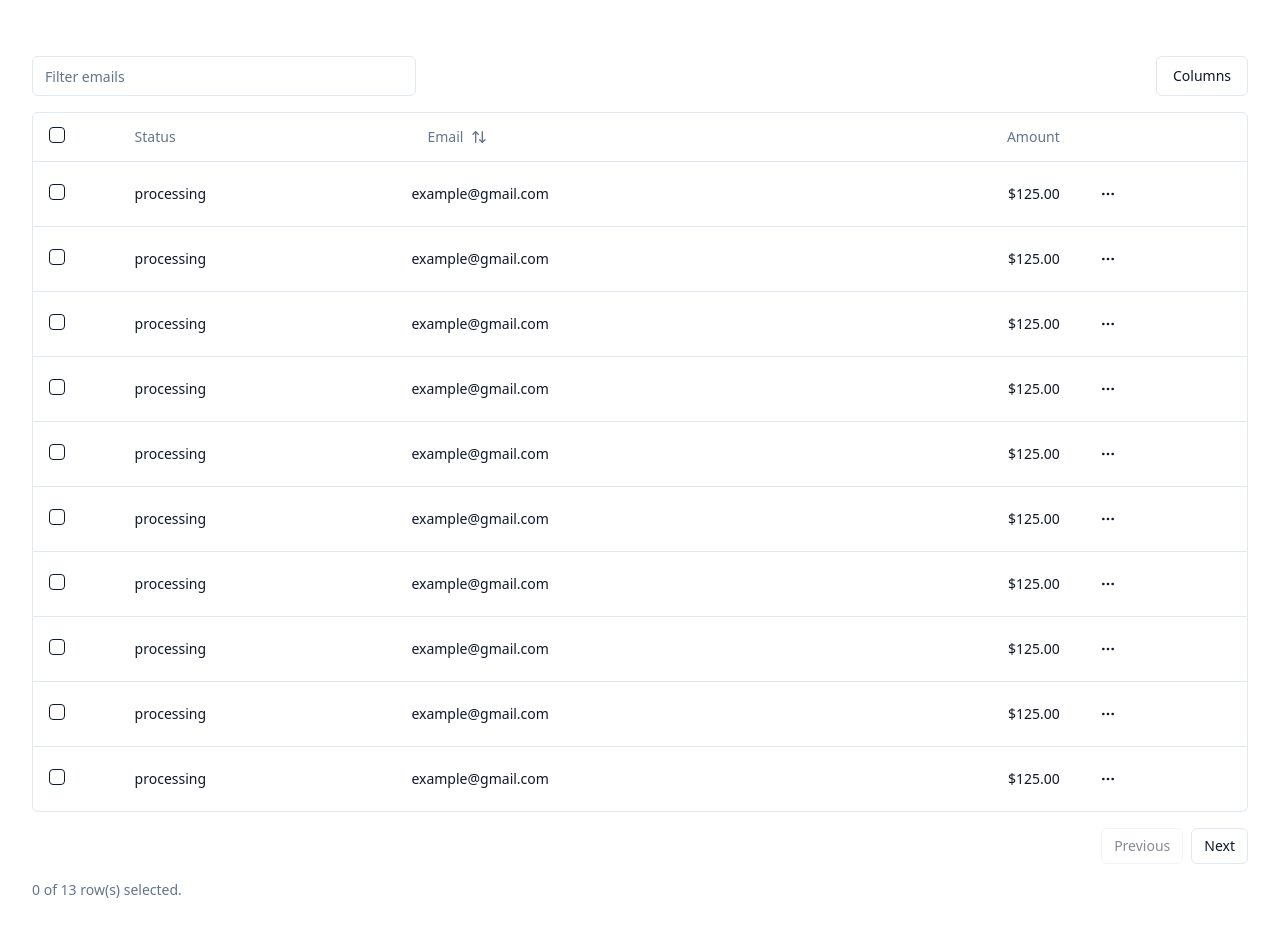
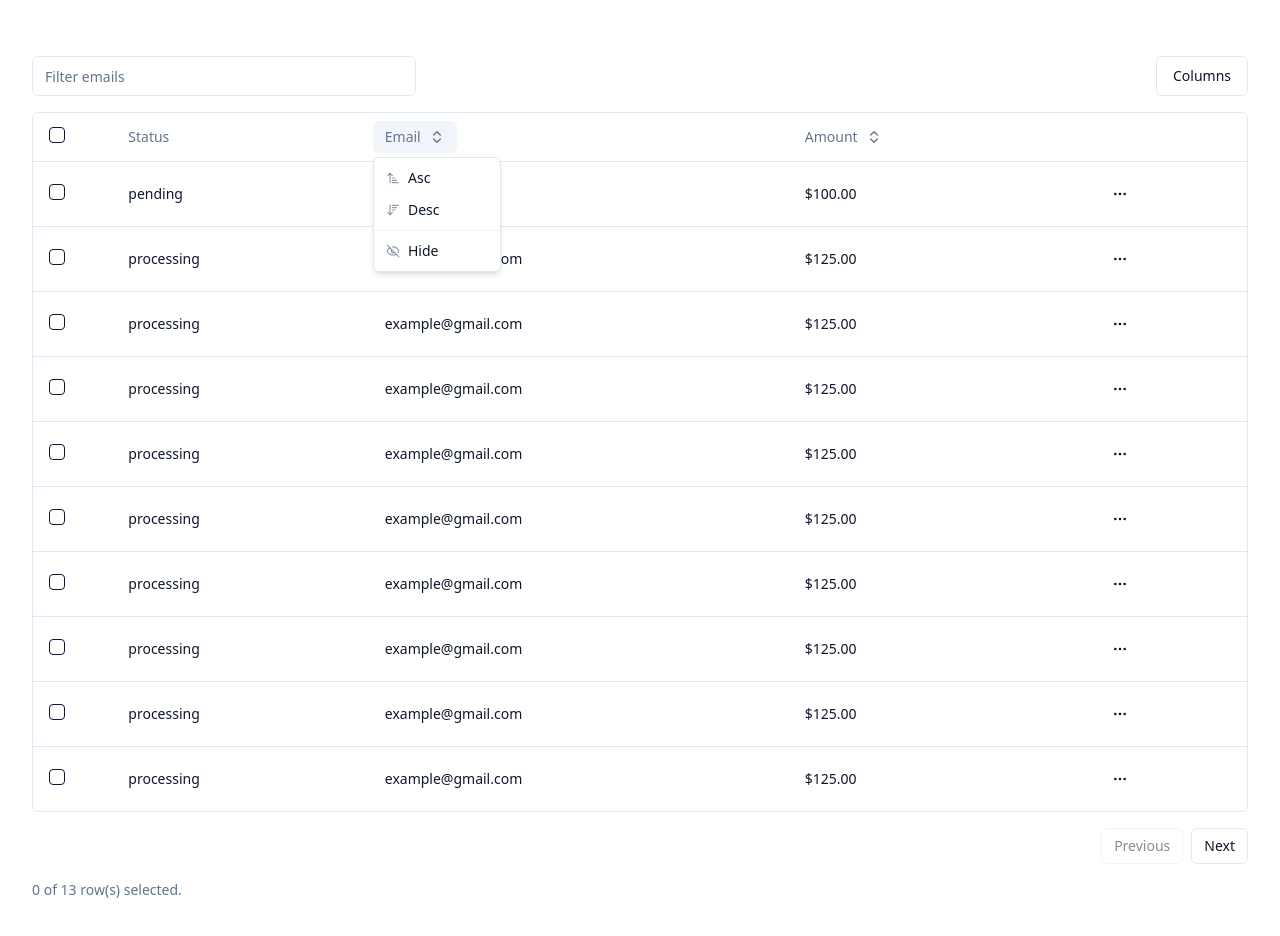
Before and after one commit to MusaGillani/shadcn-prac, a Next.js app: page /payments in a window 1280 px wide. Both pictures are taken after a click on the button "Email". Shown: the top 936 px of the page. Built offline with nearby package versions, Linux system fonts and the light colour scheme.

Commit message:
Added reuseable Header component Header will add sorting and visibility if columns supports it

```diff
--- a/components/payments/columns.tsx
+++ b/components/payments/columns.tsx
@@ -12,6 +12,7 @@ import {
   DropdownMenuSeparator,
   DropdownMenuTrigger,
 } from '@/components/ui/dropdown-menu'
+import { DataTableColumnHeader } from "./data-table-header";
 
 export type Payment = {
   id: string
@@ -46,21 +47,15 @@ export const columns: ColumnDef<Payment>[] = [
   },
   {
     accessorKey: "email",
-    header: ({ column }) => {
-      return (
-        <Button
-          variant='ghost'
-          onClick={() => column.toggleSorting(column.getIsSorted() === 'asc')}
-        >
-          Email
-          <ArrowUpDown className="ml-2 h-4 w-4" />
-        </Button>
-      )
-    },
+    header: ({ column }) => (
+      <DataTableColumnHeader column={column} title="Email" />
+    ),
   },
   {
     accessorKey: "amount",
-    header: () => <div className="text-right">Amount</div>,
+    header: ({ column }) => (
+      <DataTableColumnHeader column={column} title="Amount" />
+    ),
     cell: ({ row }) => {
       const amount = parseFloat(row.getValue("amount"))
       const formatted = new Intl.NumberFormat("en-us", {
@@ -68,7 +63,7 @@ export const columns: ColumnDef<Payment>[] = [
         currency: 'USD',
       }).format(amount)
 
-      return <div className="text-right font-medium">{formatted}</div>
+      return <div className="font-medium">{formatted}</div>
     }
   },
   {
--- /dev/null
+++ b/components/payments/data-table-header.tsx
@@ -0,0 +1,64 @@
+import { Column } from "@tanstack/react-table";
+import { ChevronsUpDown, EyeOff, SortAsc, SortDesc } from "lucide-react";
+
+import { cn } from "@/lib/utils";
+import { Button } from "../ui/button";
+import {
+  DropdownMenu,
+  DropdownMenuContent,
+  DropdownMenuItem,
+  DropdownMenuSeparator,
+  DropdownMenuTrigger,
+} from '@/components/ui/dropdown-menu'
+
+interface DataTableColumnHeaderProps<TData, TValue> extends React.HTMLAttributes<HTMLDivElement> {
+  column: Column<TData, TValue>
+  title: string
+}
+
+export function DataTableColumnHeader<TData, TValue>({
+  column,
+  title,
+  className
+}: DataTableColumnHeaderProps<TData, TValue>) {
+  if (!column.getCanSort()) {
+    return <div className={cn(className)}>{title}</div>
+  }
+
+  return (
+    <div className={cn('flex items-center space-x-2', className)}>
+      <DropdownMenu>
+        <DropdownMenuTrigger asChild>
+          <Button
+            variant='ghost'
+            size='sm'
+            className="-ml-3 h-8 data-[state=open]:bg-accent">
+            <span>{title}</span>
+            {column.getIsSorted() === 'desc' ? (
+              <SortDesc className="ml-2 h-4 w-4" />
+            ) : column.getIsSorted() === 'asc' ? (
+              <SortDesc className="ml-2 h-4 w-4" />
+            ) : (
+              <ChevronsUpDown className="ml-2 h-4 w-4" />
+            )}
+          </Button>
+        </DropdownMenuTrigger>
+        <DropdownMenuContent align="start">
+          <DropdownMenuItem onClick={() => column.toggleSorting(false)}>
+            <SortAsc className="mr-2 h-3.5 w-3.5 text-muted-foreground/70" />
+            Asc
+          </DropdownMenuItem>
+          <DropdownMenuItem onClick={() => column.toggleSorting(true)}>
+            <SortDesc className="mr-2 h-3.5 w-3.5 text-muted-foreground/70" />
+            Desc
+          </DropdownMenuItem>
+          <DropdownMenuSeparator />
+          <DropdownMenuItem onClick={() => column.toggleVisibility(false)}>
+            <EyeOff className="mr-2 h-3.5 w-3.5 text-muted-foreground/70" />
+            Hide
+          </DropdownMenuItem>
+        </DropdownMenuContent>
+      </DropdownMenu>
+    </div>
+  )
+}
```
